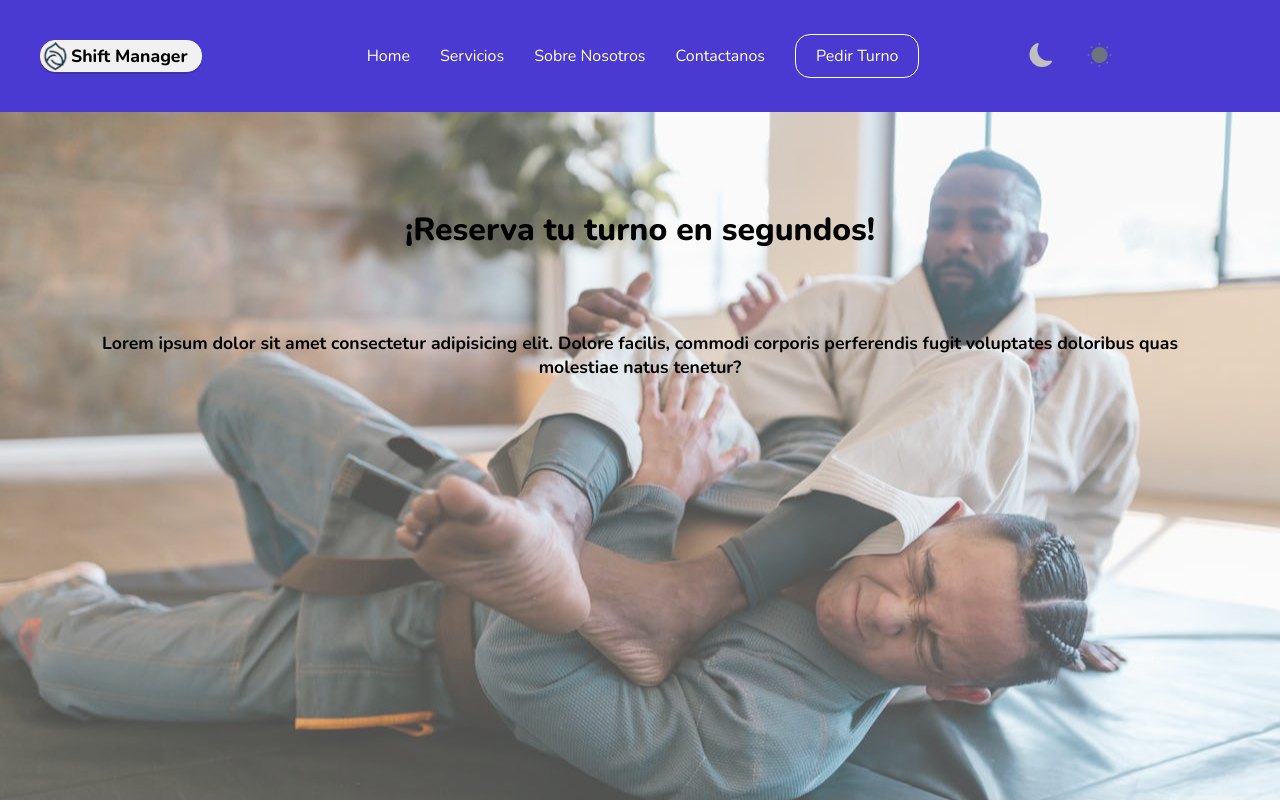
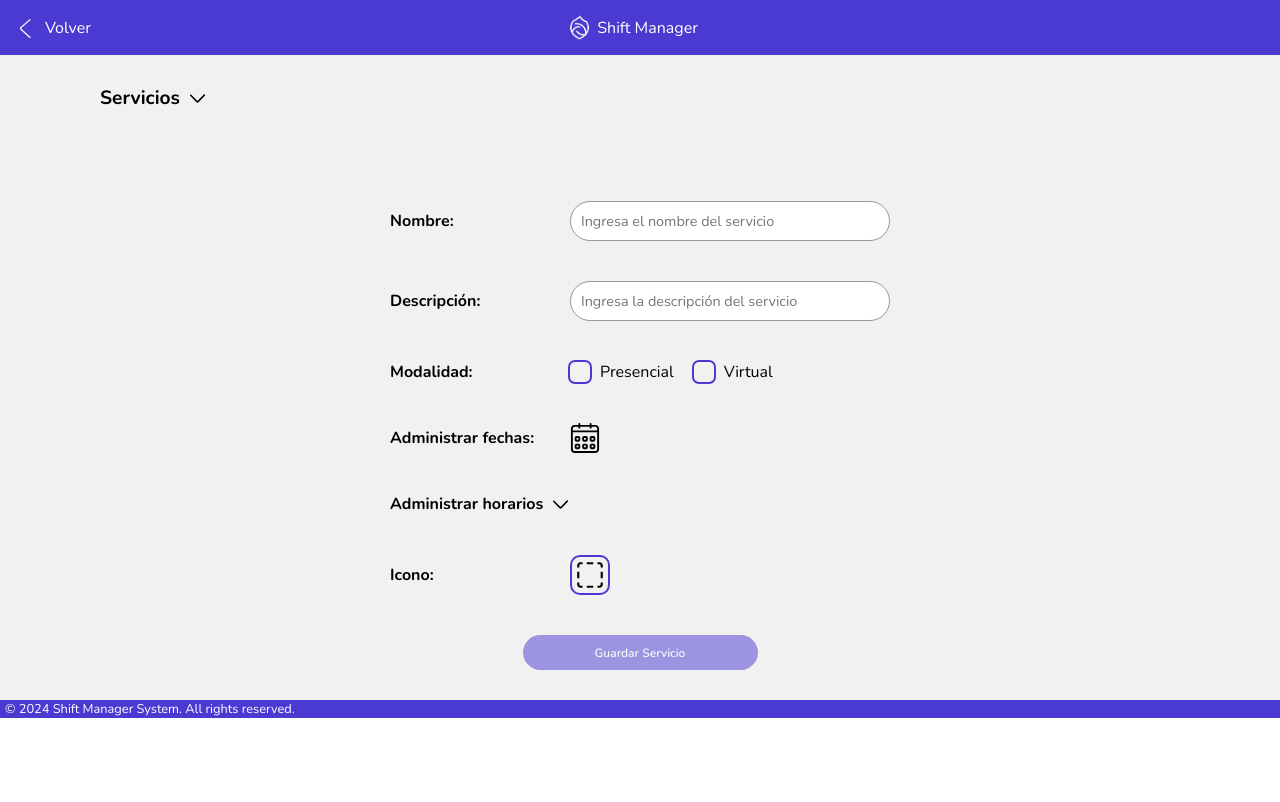
Before and after one commit to DiegoCanaless/ShiftManager, a React (Vite) app: page / in a window 1280 px wide. Shown: the top 802 px of the page. Built offline with nearby package versions, Linux system fonts and the light colour scheme.

Commit message:
ajustes en svg

```diff
--- a/src/index.css
+++ b/src/index.css
@@ -32,8 +32,8 @@ a{
 }
 
 .icono-calendario {
-  width: 25px;
-  height: 25px;
+  width: 30px;
+  height: 30px;
   cursor: pointer;
 }
 
--- a/src/main.jsx
+++ b/src/main.jsx
@@ -2,10 +2,14 @@ import { StrictMode } from 'react'
 import { createRoot } from 'react-dom/client'
 import './index.css'
 import Home from './pages/home/home.jsx'
+import Login from './pages/login/Login.jsx'
+import Admin from './pages/admin/Admin.jsx'
 
 
 createRoot(document.getElementById('root')).render(
   <StrictMode>
-    <Home></Home>
+    {/* <Home></Home> */}
+    {/* <Login></Login> */}
+    <Admin></Admin>
   </StrictMode>,
 )
```
